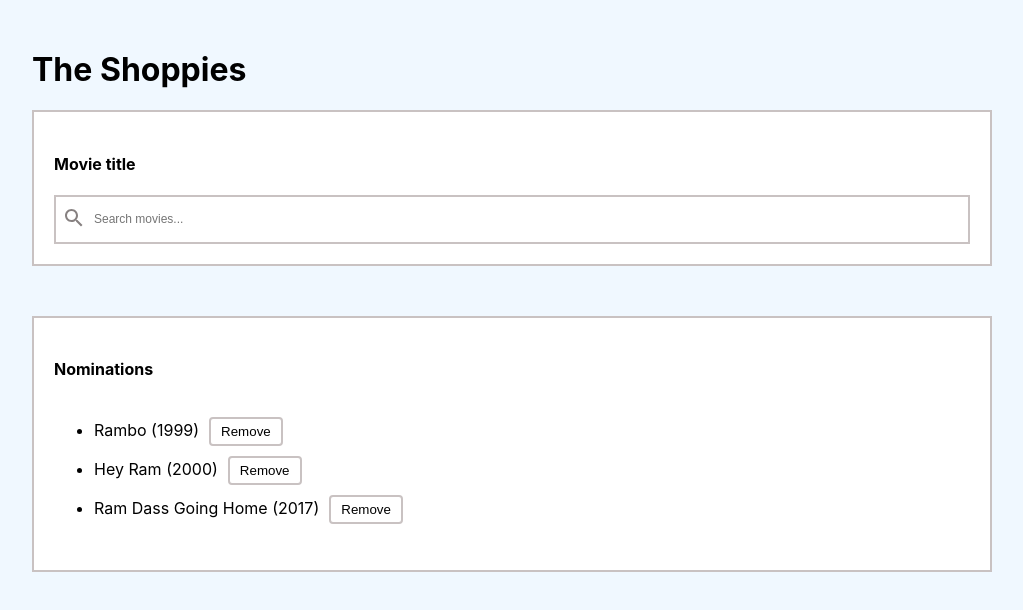
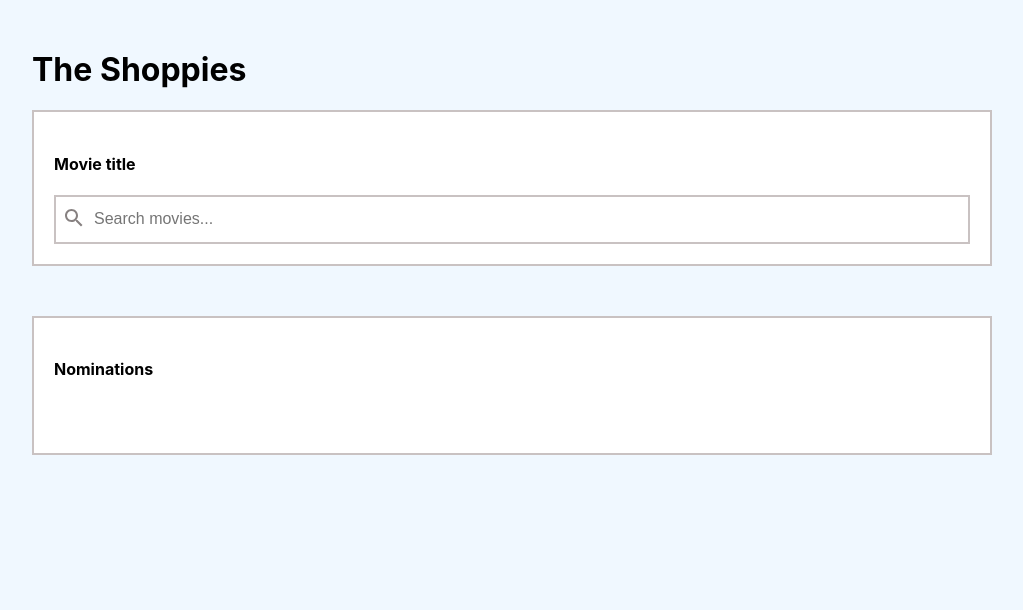
Before and after one commit to momofcats/shoppies, a React (Create React App) app: page / in a window 1280 px wide. Shown: the top 610 px of the page, without its empty margins (128-1151 px from the left). Built offline with nearby package versions, Linux system fonts and the light colour scheme.

Commit message:
add nominations

```diff
--- a/src/components/App/App.js
+++ b/src/components/App/App.js
@@ -7,6 +7,7 @@ import omdbApi from "../../utils/api";
 
 function App() {
   const [movies, setMovies] = useState([]);
+  const [nominations, setNominations] = useState([]);
   const [keyword, setKeyword] = useState("");
   const [errorMessage, setErrorMessage] = useState("");
 
@@ -43,11 +44,16 @@ function App() {
       .catch((err) => console.log(err));
   }
 
+  function nominate(movie) {
+    console.log(movie);
+    setNominations([...nominations, movie]);
+
+  }
   return (
     <div className="App">
       <Header />
       <SearchBar onSearch={handleMovieSearch} message={errorMessage} handleErrorMessage={() => setErrorMessage("")}/>
-      <Main movies={movies} keyword={keyword}/>
+      <Main movies={movies} keyword={keyword} nominate={nominate} nominations={nominations}/>
     </div>
   );
 }
--- a/src/components/Main/Main.js
+++ b/src/components/Main/Main.js
@@ -3,11 +3,11 @@ import './Main.css';
 import Results from "../Results/Results";
 import Nominations from "../Nominations/Nominations";
 
-function Main({ movies, keyword }) {
+function Main({ movies, keyword, nominations, nominate }) {
     return (
         <section className="main">
-            {movies.length > 0 && <Results movies={movies} keyword={keyword}/>}
-            <Nominations />
+            {movies.length > 0 && <Results movies={movies} keyword={keyword} nominate={nominate} />}
+            <Nominations nominations={nominations}/>
         </section>
     )
 }
--- a/src/components/Nominations/Nominations.js
+++ b/src/components/Nominations/Nominations.js
@@ -1,11 +1,11 @@
 import React from "react";
 import '../Results/Results.css';
-const nominations = [
-    {title:"Rambo", year: "1999", imbdID: "tt0222012"},
-    {title: "Hey Ram", year: "2000", imbdID: "tt0222013"},
-    {title: "Ram Dass Going Home", year: "2017", imbdID: "tt0222011"}
-];
-function Nominations() {
+// const nominations = [
+//     {title:"Rambo", year: "1999", imbdID: "tt0222012"},
+//     {title: "Hey Ram", year: "2000", imbdID: "tt0222013"},
+//     {title: "Ram Dass Going Home", year: "2017", imbdID: "tt0222011"}
+// ];
+function Nominations({nominations}) {
     return (
         <div className="results">
         <h4 className="results__title">
@@ -13,7 +13,7 @@ function Nominations() {
         </h4>
         <ul className="results__list">
             {nominations.map((item) => {
-               return <li className="results__item" key={item.imbdID}>{item.title} ({item.year})
+               return <li className="results__item" key={item.imdbID}>{item.Title} ({item.Year})
                <button className="results__btn">Remove</button>
                </li>
             })}
--- a/src/components/Results/Results.js
+++ b/src/components/Results/Results.js
@@ -1,14 +1,10 @@
 import React from "react";
 import "./Results.css";
 
-// const list = [
-//     {title:"Rambo", year: "1999", imbdID: "tt0222012"},
-//     {title: "Hey Ram", year: "2000", imbdID: "tt0222013"},
-//     {title: "Ram Dass Going Home", year: "2017", imbdID: "tt0222011"}
-// ];
-
-function Results({ movies, keyword}) {
-
+function Results({ movies, keyword, nominate}) {
+function handleClick(item) {
+    nominate(item);
+}
     return (
         <div className="results">
             <h4 className="results__title">
@@ -17,7 +13,7 @@ function Results({ movies, keyword}) {
             <ul className="results__list">
                 {movies.map((item) => {
                    return <li className="results__item" key={item.imdbID}>{item.Title} ({item.Year})
-                   <button className="results__btn">Nominate</button>
+                   <button type="button" className="results__btn" onClick={() => handleClick(item)}>Nominate</button>
                    </li>
                 })}
             </ul>
--- a/src/components/SearchBar/SearchBar.css
+++ b/src/components/SearchBar/SearchBar.css
@@ -14,7 +14,7 @@
 .searchBar__input {
     width: 100%;
     border: none;
-    font-size: 12px;
+    font-size: 16px;
 
 }
 
--- a/src/components/SearchBar/SearchBar.js
+++ b/src/components/SearchBar/SearchBar.js
@@ -20,7 +20,7 @@ function SearchBar({ onSearch, message, handleErrorMessage}) {
       <h4 className="searchBar__title">Movie title</h4>
       <form onSubmit={handleSubmit}>
         <div className="searchBar__container">
-          <button className="searchBar__btn">
+          <button type="submit" className="searchBar__btn">
             <SearchIcon />
           </button>
           <input className="searchBar__input" onChange={handleChange} placeholder="Search movies..."></input>
```
